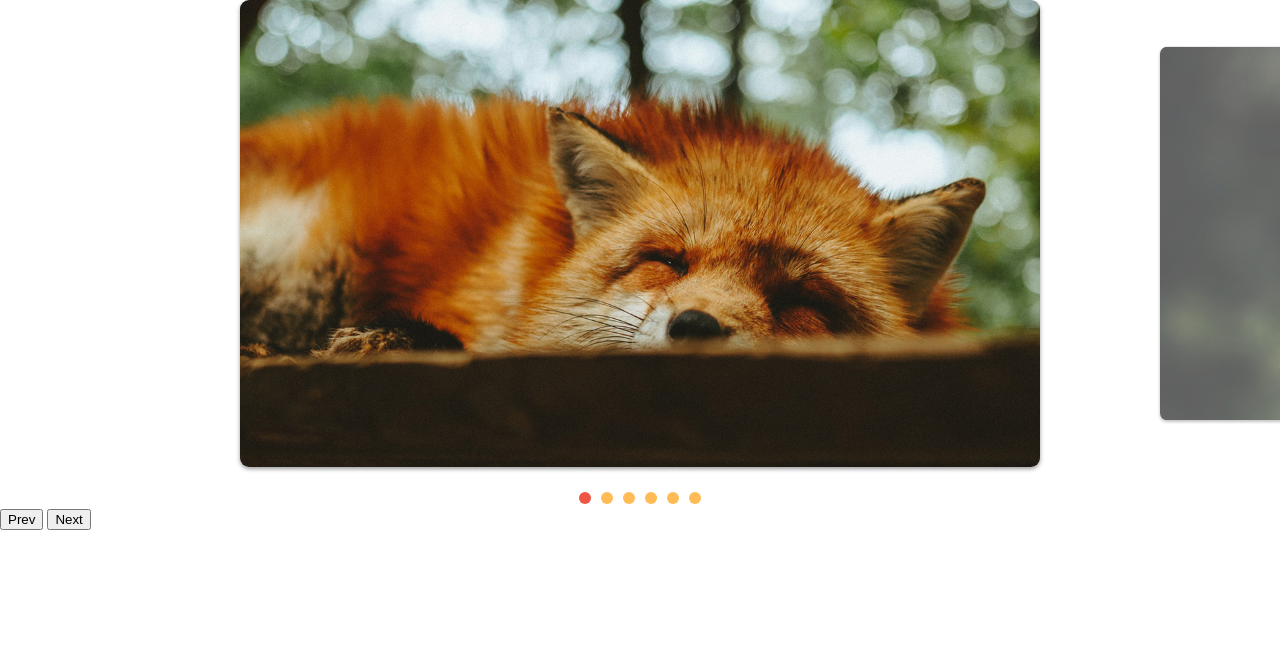
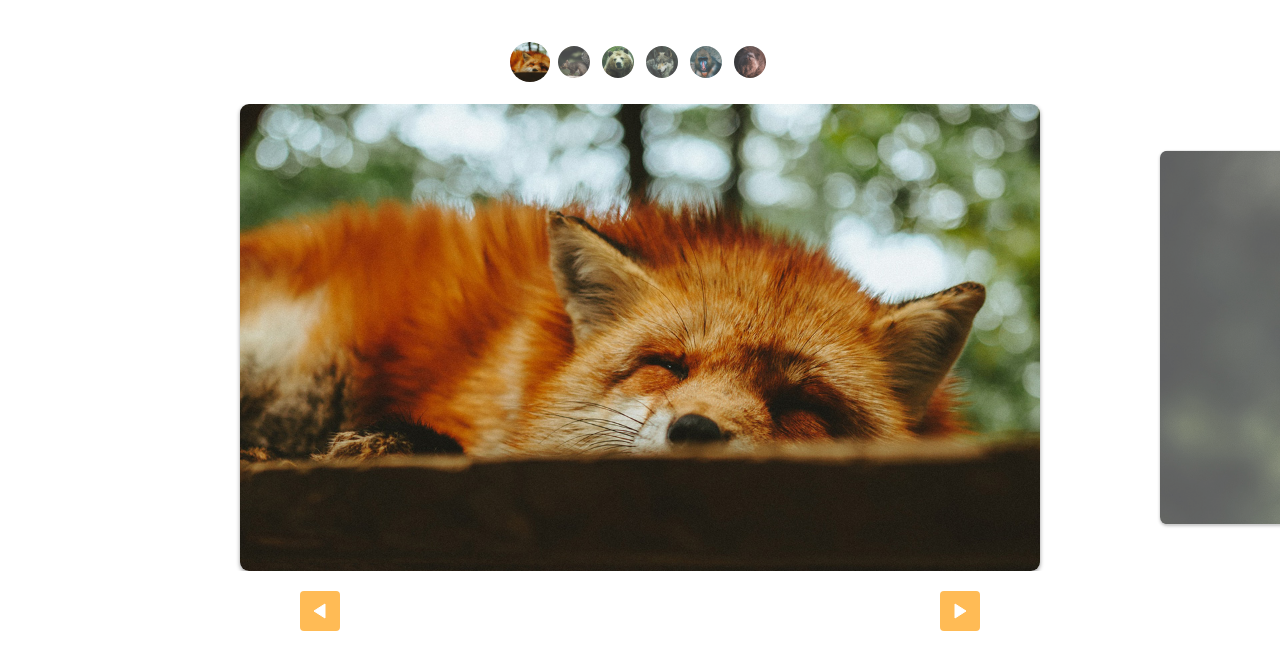
Before and after one commit to AlexsanderKevin/slide-animais-fantasticos, a plain HTML site: page index.html in a window 1280 px wide. Drawn offline with Linux system fonts and the light colour scheme.

Commit message:
aula-1210 Slide Custom Controls
- Criado um controle personalizado e conectado com o funcionamento dos
  slides
- estilizados os botões de navegação (next, prev)

```diff
--- a/css/style.css
+++ b/css/style.css
@@ -69,3 +69,48 @@ img {
 [data-control="slide"] li a:hover {
     background-color: #e54;
 }
+
+.custom-controls {
+    display: flex;
+    justify-content: center;
+    margin-top: 40px;
+    flex-wrap: wrap;
+    margin-bottom: 20px;
+}
+
+.custom-controls li {
+    opacity: .8;
+    transform: scale(.8);
+    height: 40px;
+    width: 40px;
+    border-radius: 50%;
+    overflow: hidden;
+    margin: 2px;
+    cursor: pointer;
+    transition: .3s;
+}
+
+.custom-controls li.active {
+    opacity: 1;
+    transform: scale(1);
+}
+
+.arrow-nav {
+    display: flex;
+    justify-content: space-around;
+    margin: 20px 0;
+}
+
+.arrow-nav button {
+    cursor: pointer;
+    border: none;
+    border-radius: 4px;
+    color: white;
+    background: #fb5 url('../img/arrow.svg') center center no-repeat;
+    width: 40px;
+    height: 40px;
+}
+
+.arrow-nav button.prev {
+    transform: rotate(-180deg);
+}
--- a/index.html
+++ b/index.html
@@ -8,6 +8,14 @@
     <link rel="stylesheet" href="css/style.css">
 </head>
 <body>
+    <ul class="custom-controls">
+        <li><img src="img/foto1-thumb.jpg" alt=""></li>
+        <li><img src="img/foto2-thumb.jpg" alt=""></li>
+        <li><img src="img/foto3-thumb.jpg" alt=""></li>
+        <li><img src="img/foto4-thumb.jpg" alt=""></li>
+        <li><img src="img/foto5-thumb.jpg" alt=""></li>
+        <li><img src="img/foto6-thumb.jpg" alt=""></li>
+    </ul>
     <div class="slide-wrapper">
         <ul class="slide">
             <li><img src="img/foto1.jpg" alt=""></li>
@@ -19,8 +27,8 @@
         </ul>
     </div>
     <div class="arrow-nav">
-        <button class="prev">Prev</button>
-        <button class="next">Next</button>
+        <button class="prev"></button>
+        <button class="next"></button>
     </div>
 
     <script type="module" src="js/script.js"></script>
--- a/js/script.js
+++ b/js/script.js
@@ -3,6 +3,6 @@ import {Slide, SlideNav} from './slide.js'
 const slide = new SlideNav('.slide', '.slide-wrapper');
 slide.init();
 slide.addArrow('.prev', '.next');
-slide.addControl();
+slide.addControl('.custom-controls');
 
 //
```
Also changed, not shown: img/arrow.svg (added).
